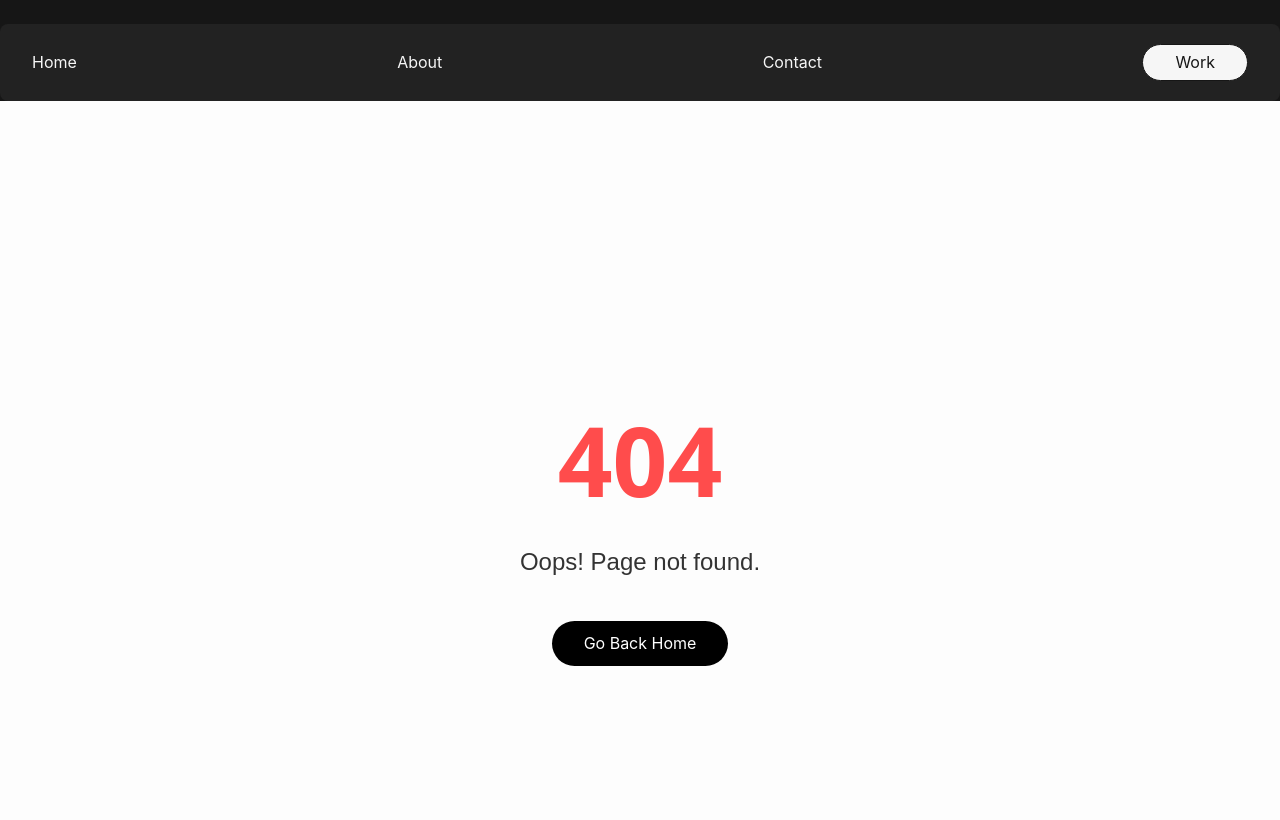
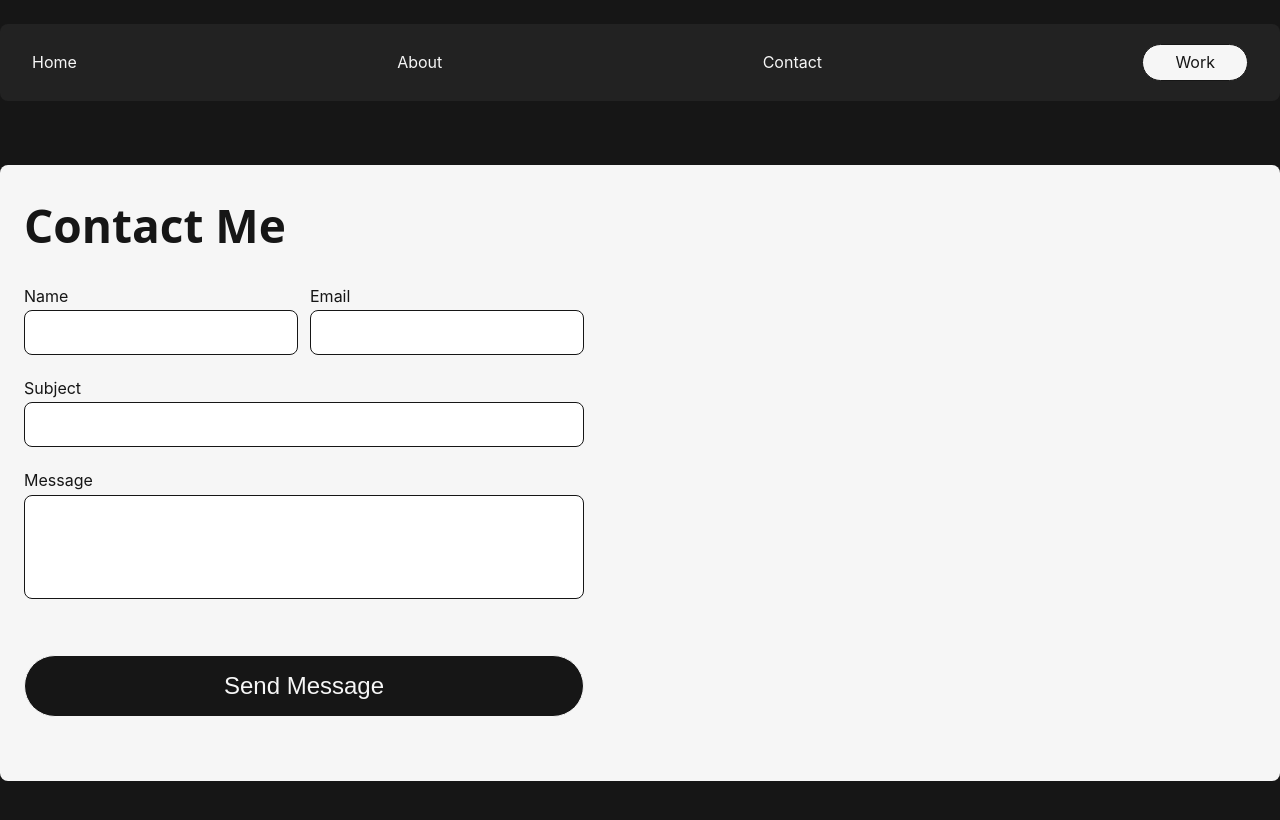
Before and after one commit to ajayshsh7/Ajay-sharma, a Next.js app: page /contact in a window 1280 px wide. Before the commit this address had no page. Shown: the top 820 px of the page. Built offline with nearby package versions, Linux system fonts and the light colour scheme.

Commit message:
contact page update

```diff
--- a/app/contact/contact.module.css
+++ b/app/contact/contact.module.css
@@ -1,37 +1,4 @@
-.errorContainer {
-  height: 100vh;
-  display: flex;
-  flex-direction: column;
-  justify-content: center;
-  align-items: center;
-  background-color: #fdfdfd;
-  text-align: center;
-  padding: 2rem;
+.contactContainer{
+  max-width: 1350px;
+  margin-inline: auto;
 }
-
-.errorCode {
-  font-size: 6rem;
-  font-weight: bold;
-  color: #ff4c4c;
-  margin-bottom: 1rem;
-}
-
-.errorMessage {
-  font-size: 1.5rem;
-  color: #333;
-  margin-bottom: 2rem;
-}
-
-.homeBtn {
-  padding: 0.8rem 2rem;
-  border-radius: 2rem;
-  background-color: black;
-  color: white;
-  text-decoration: none;
-  font-size: 1rem;
-  transition: background-color 0.3s ease;
-}
-
-.homeBtn:hover {
-  background-color: #333;
-}
--- a/app/contact/page.tsx
+++ b/app/contact/page.tsx
@@ -1,15 +1,14 @@
-// app/not-found.tsx
+
 'use client';
 
-import Link from 'next/link';
+import { Component } from 'react';
+import ContactForm from '@/components/ContactForm';
 import styles from './contact.module.css';
 
 export default function NotFound() {
   return (
-    <div className={styles.errorContainer}>
-      <h1 className={styles.errorCode}>404</h1>
-      <p className={styles.errorMessage}>Oops! Page not found.</p>
-      <Link href="/" className={styles.homeBtn}>Go Back Home</Link>
+    <div className={styles.contactContainer}>
+      <ContactForm />
     </div>
   );
 }
```
